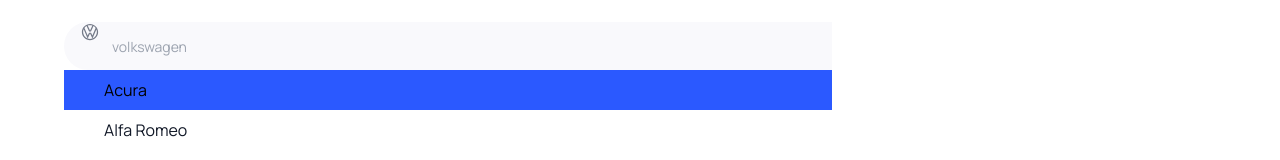
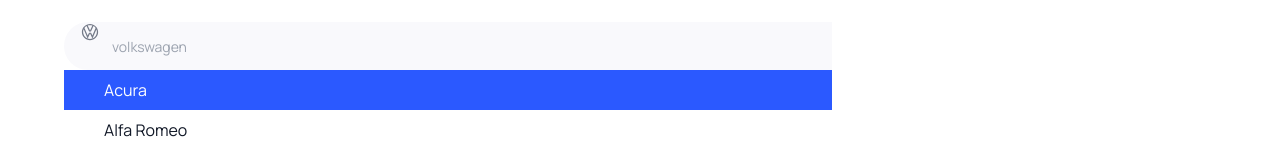
Before and after one commit to imkeithyeet/Car-Rental, a Next.js app: page / in a window 1280 px wide. Both pictures are taken after a click on the button 82 px from the left and 996 px from the top of the page. Shown: the part 964-1124 px from the top of the page. Built offline with nearby package versions, Linux system fonts and the light colour scheme.

Commit message:
combobox

```diff
--- a/components/SearchManufacturer.tsx
+++ b/components/SearchManufacturer.tsx
@@ -53,11 +53,29 @@
               key={item}
               className={({active})=> `
               relative search-manufacturer__option
-              ${active ? 'bg-primary-blue': 'text-gray-900'}
+              ${active ? 'bg-primary-blue text-white': 'text-gray-900'}
               `}
               value={item}
               >
-                {item}
+                {({selected, active})=>(
+                  <>
+                  <span
+                          className={`block truncate ${
+                            selected ? 'font-medium' : 'font-normal'
+                          }`}
+                        >
+                          {item}
+                        </span>
+                        {selected ? (
+                          <span
+                            className={`absolute inset-y-0 left-0 flex items-center pl-3 ${
+                              active ? 'text-white' : 'text-teal-600'
+                            }`}
+                          >
+                          </span>
+                        ) : null}
+                  </>
+                )}
               </Combobox.Option>
               )
              )}
```
